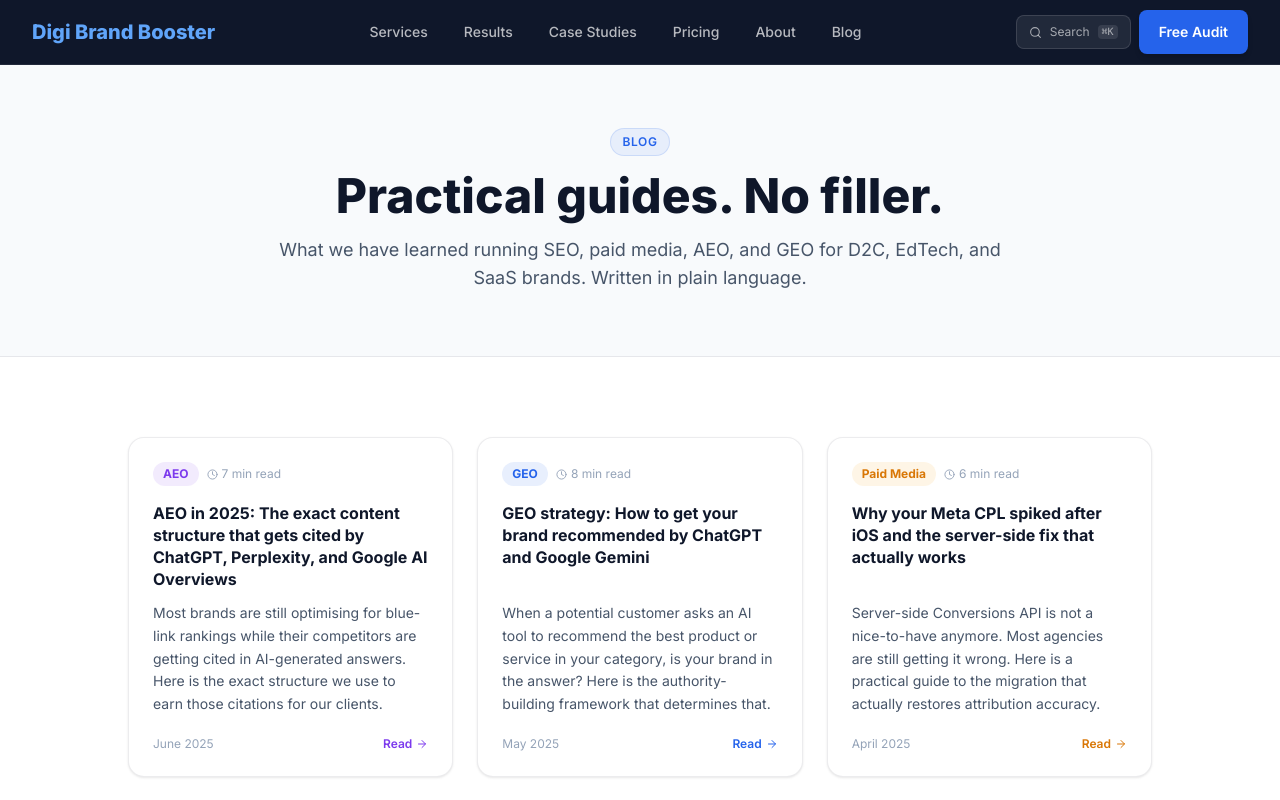
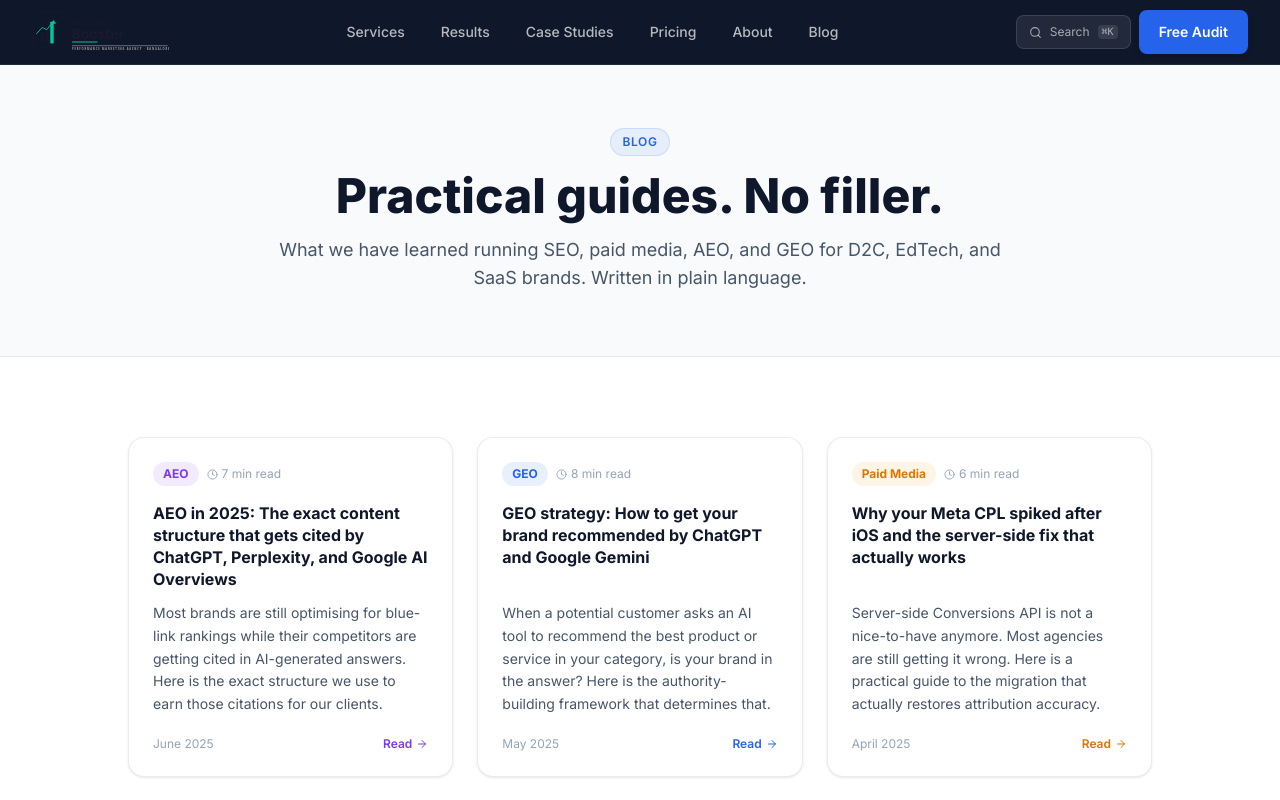
Before and after one commit to DVR79/DigiBrand-Booster, a Next.js app: page /blog in a window 1280 px wide. Shown: the top 800 px of the page. Built offline with nearby package versions, Linux system fonts and the light colour scheme.

Commit message:
Add SVG logo to header and favicon

```diff
--- a/src/app/layout.tsx
+++ b/src/app/layout.tsx
@@ -44,6 +44,10 @@ export const metadata: Metadata = {
   publisher: siteConfig.name,
   metadataBase: new URL(SITE_URL),
   alternates: { canonical: SITE_URL },
+  icons: {
+    icon: `${SITE_URL}/logo.svg`,
+    shortcut: `${SITE_URL}/logo.svg`,
+  },
   openGraph: {
     type: 'website',
     locale: 'en_IN',
--- a/src/components/layout/Header.tsx
+++ b/src/components/layout/Header.tsx
@@ -2,6 +2,7 @@
 
 import { useEffect, useState } from 'react';
 import { Menu, X, Search } from 'lucide-react';
+import Image from 'next/image';
 import ThemeToggle from '@/components/ui/ThemeToggle';
 import ShimmerButton from '@/components/ui/ShimmerButton';
 import { siteConfig } from '@/lib/data';
@@ -42,8 +43,8 @@ export default function Header() {
     >
       <div className="mx-auto max-w-7xl px-4 sm:px-6 lg:px-8">
         <div className="flex h-16 items-center justify-between">
-          <a href="/" className="font-heading text-xl font-extrabold" style={{ color: '#60a5fa' }} title="Digi Brand Booster - Home">
-            {siteConfig.name}
+          <a href="/" title="Digi Brand Booster - Home" className="flex items-center">
+            <Image src="/logo.svg" alt="Digi Brand Booster" width={180} height={48} priority style={{ height: '40px', width: 'auto' }} />
           </a>
 
           <nav className="hidden md:flex items-center gap-1">
```
Also changed, not shown: public/logo.svg (added).
